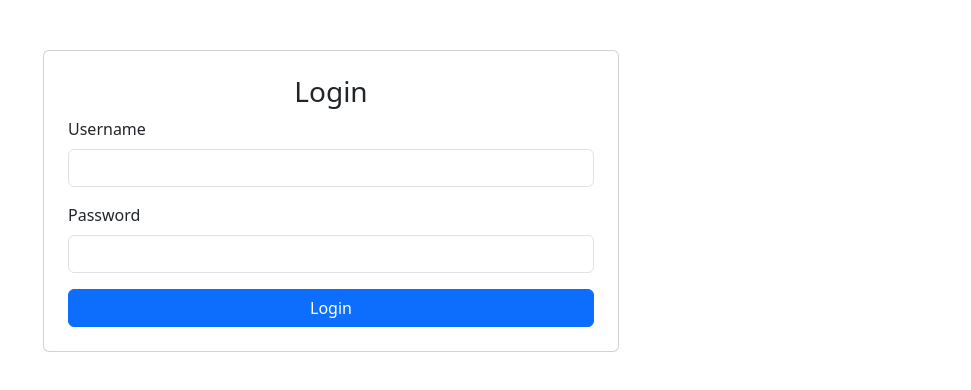
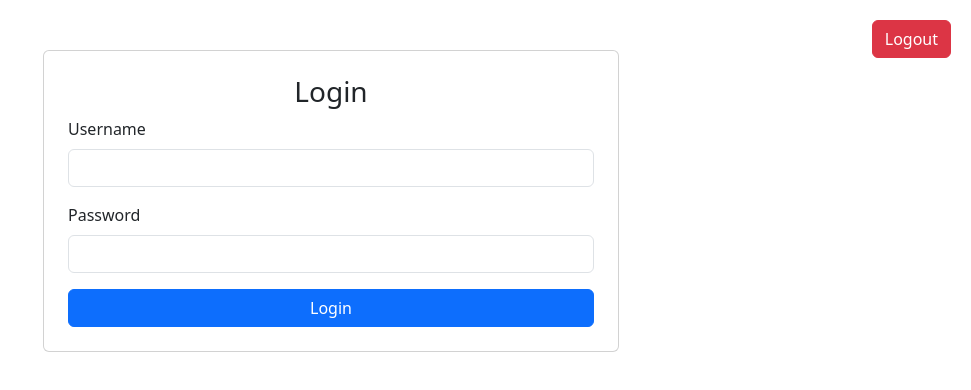
Before and after one commit to SIVAKRISHNA537/DemoProjects, a plain HTML site: page demo.html in a window 1280 px wide. Shown: the whole page, without its empty margins (309-1280 px from the left). Drawn offline with nearby package versions, Linux system fonts and the light colour scheme.

Commit message:
demo.html

```diff
--- a/demo.html
+++ b/demo.html
@@ -9,9 +9,16 @@
     <script src="https://cdn.jsdelivr.net/npm/bootstrap@5.3.0/dist/js/bootstrap.bundle.min.js"></script>
     <style>
         .container { max-width: 600px; margin-top: 50px; }
+        .logout-btn {
+            position: absolute;
+            top: 20px;
+            right: 20px;
+        }
     </style>
 </head>
 <body>
+    <button class="btn btn-danger logout-btn" onclick="logout()">Logout</button>
+
     <div class="container" id="login-container">
         <div class="card p-4">
             <h3 class="text-center">Login</h3>
@@ -119,6 +126,11 @@
             }
         }
 
+        function logout() {
+            $(".container").addClass("d-none");
+            $("#login-container").removeClass("d-none");
+        }
+
         function showSection(section) {
             $(".container").addClass("d-none");
             $("#" + section).removeClass("d-none");
```
